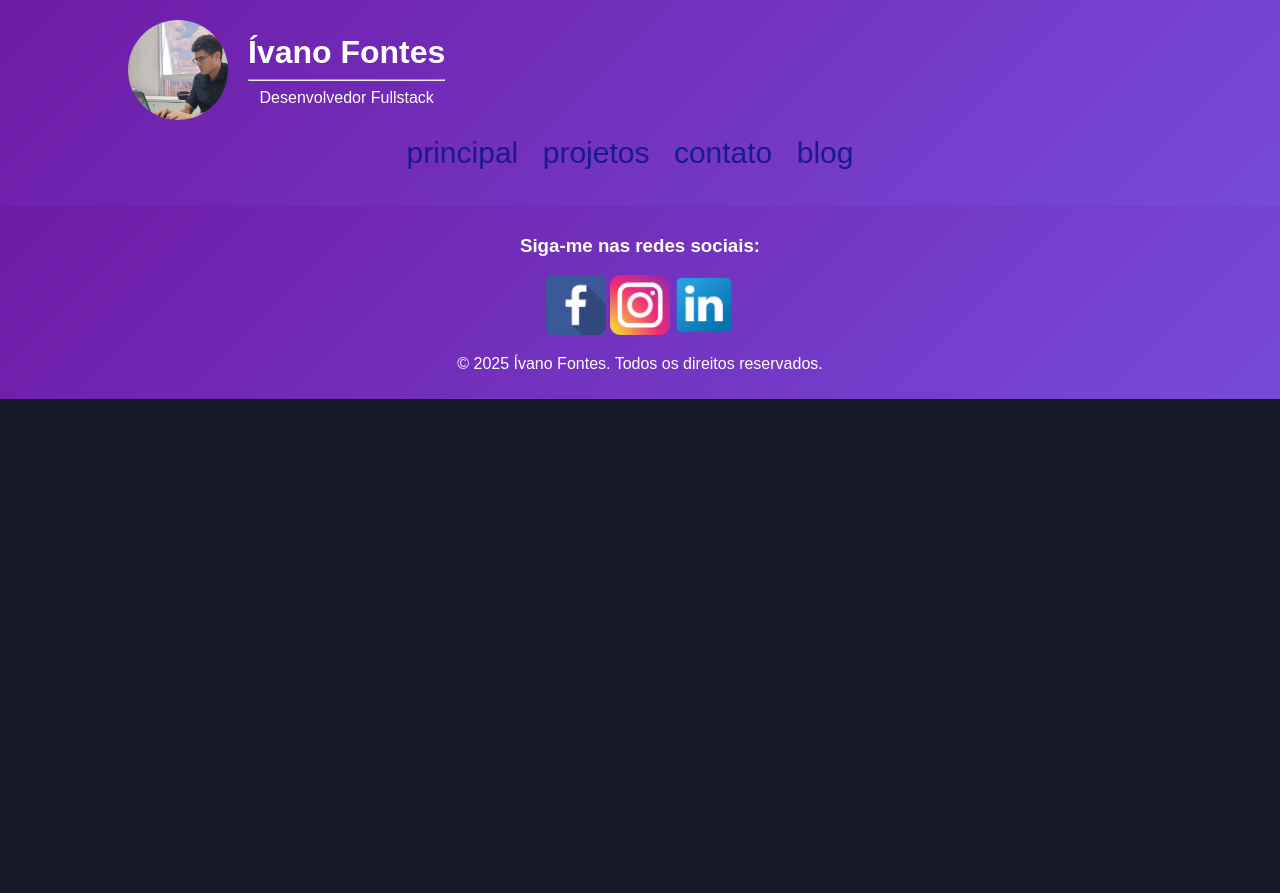
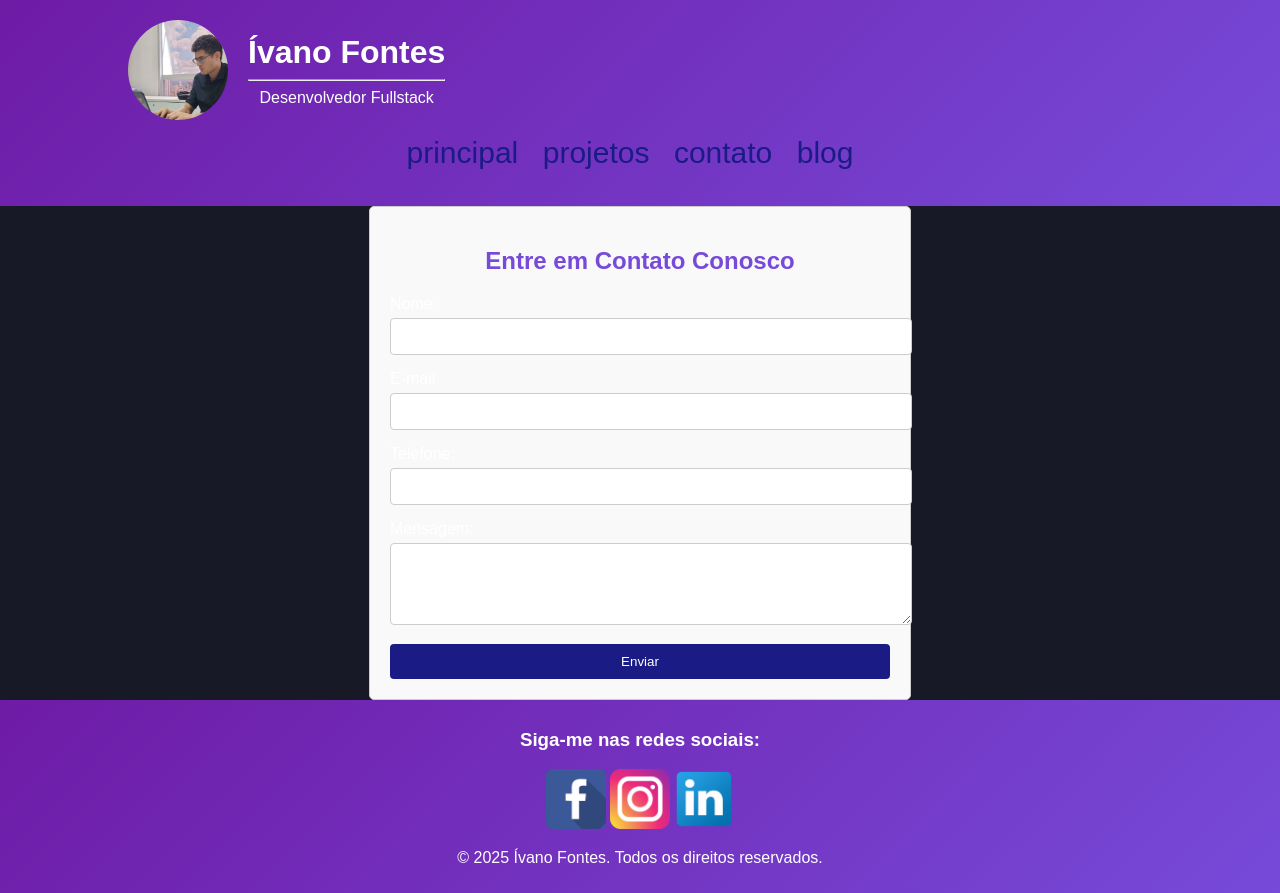
Before and after one commit to ivano-lab/ivanofontes, a plain HTML site: page form.html in a window 1280 px wide. Before the commit the page ends 800 px from the top, so only its background shows below. Drawn offline with Linux system fonts and the light colour scheme.

Commit message:
now we have a form

```diff
--- a/css/styles.css
+++ b/css/styles.css
@@ -221,13 +221,46 @@ footer {
 }
 
 .contact-form-container {
-  max-width: 600px;
+  max-width: 500px;
   margin: 0 auto;
   padding: 20px;
   border: 1px solid #ccc;
   border-radius: 5px;
   background-color: #f9f9f9;
 }
+
+
+h2 {
+  text-align: center;
+}
+
+label {
+  display: block;
+  margin-bottom: 5px;
+}
+
+input, textarea {
+  width: 100%;
+  padding: 10px;
+  margin-bottom: 15px;
+  border: 1px solid #ccc;
+  border-radius: 4px;
+}
+
+button {
+  width: 100%;
+  padding: 10px;
+  background-color: #1b1b86;
+  color: white;
+  border: none;
+  border-radius: 4px;
+  cursor: pointer;
+}
+
+button:hover {
+  background-color: #155a8a; /* Cor ao passar o mouse */
+}
+
 
 .social-media img {
   width: 60px;
@@ -292,6 +325,7 @@ footer {
 
   .contact-info, .links, .social-media {
     width: 100%;
+    margin-bottom: 15px;
   }
 
   .social-media img {
--- a/form.html
+++ b/form.html
@@ -36,6 +36,26 @@
           </nav>
       </div>
     </header>
+    <main>
+      <div class="contact-form-container">
+        <h2>Entre em Contato Conosco</h2>
+        <form action="/enviar-contato" method="POST"> <!-- Ajuste a ação conforme necessário -->
+            <label for="name">Nome:</label>
+            <input type="text" id="name" name="name" required>
+
+            <label for="email">E-mail:</label>
+            <input type="email" id="email" name="email" required>
+
+            <label for="phone">Telefone:</label>
+            <input type="tel" id="phone" name="phone">
+
+            <label for="message">Mensagem:</label>
+            <textarea id="message" name="message" rows="4" required></textarea>
+
+            <button type="submit">Enviar</button>
+        </form>
+      </div>
+    </main>
 
     <footer id="mainfooter">
 
```
